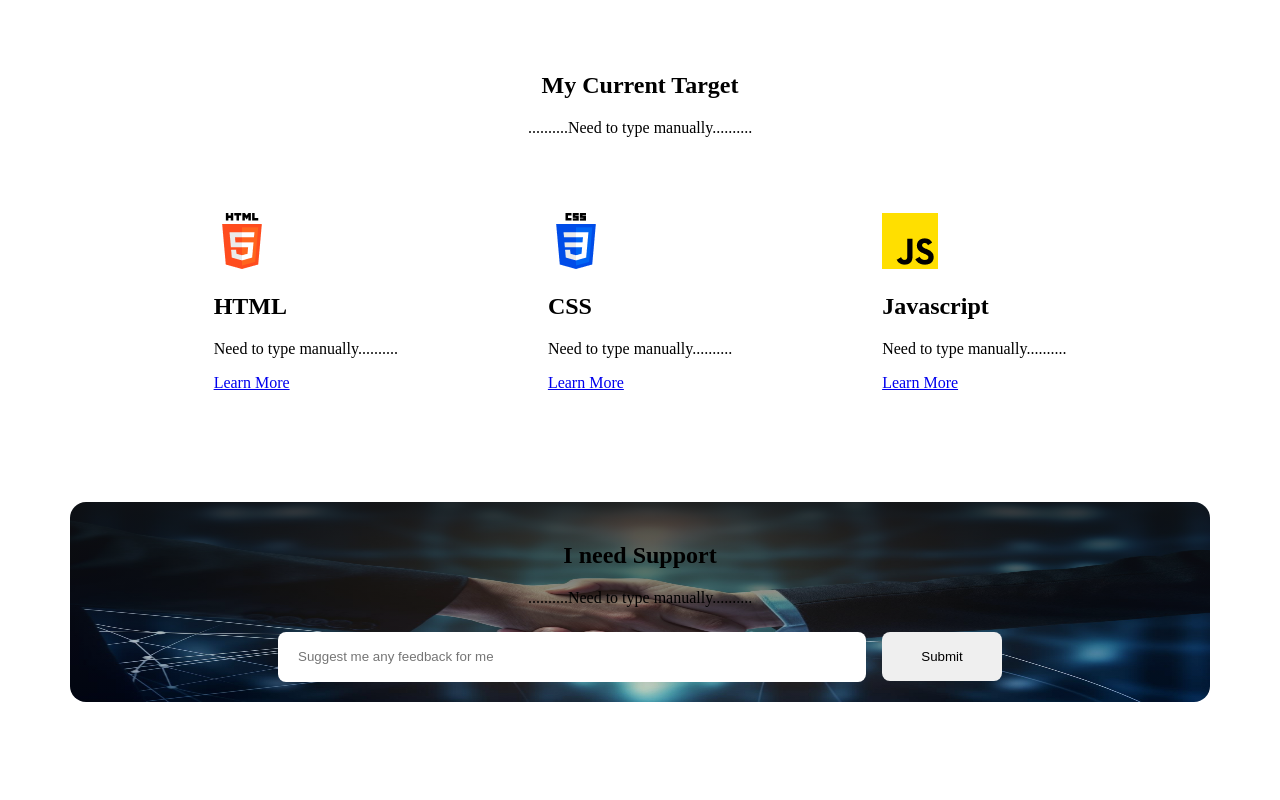
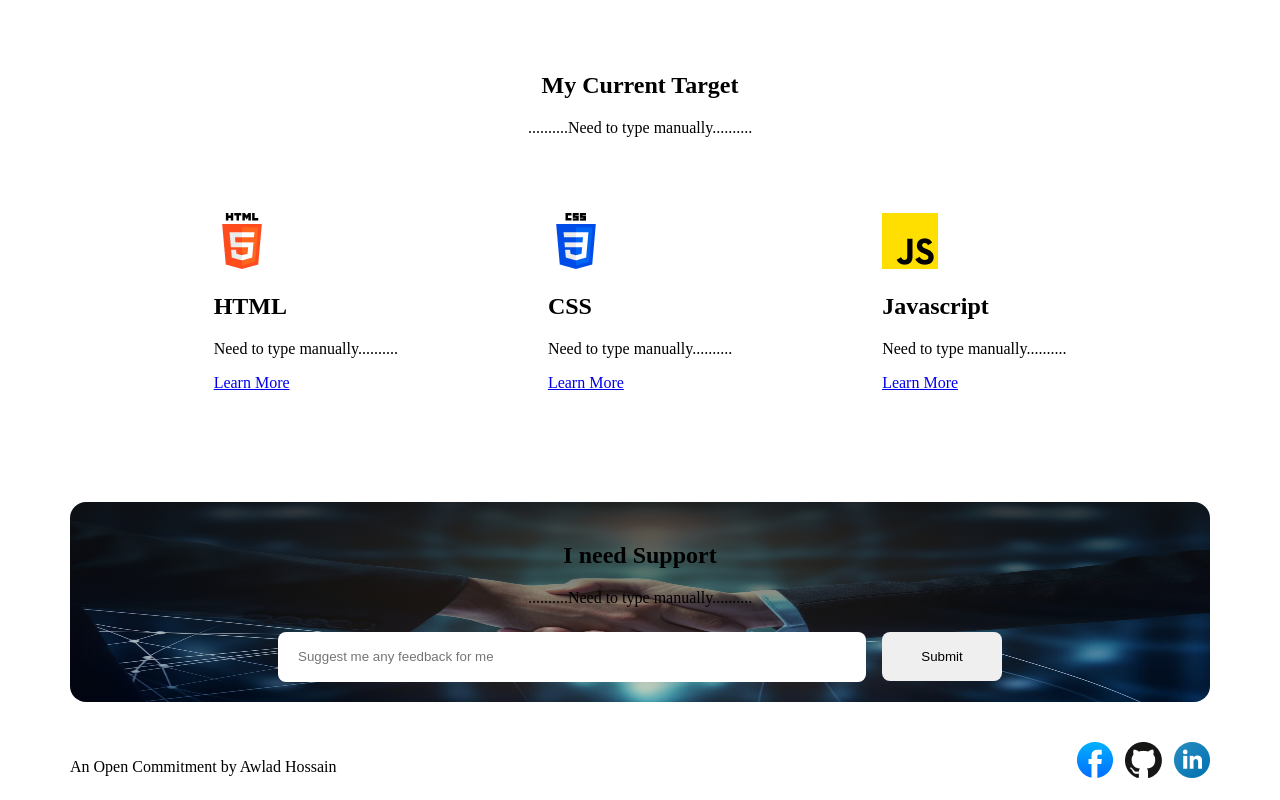
Before and after one commit to c4chamok/Assignment-1, a plain HTML site: page index.html in a window 1280 px wide. Shown: the part 2635-3435 px from the top of the page. Before the commit the page ends 3377 px from the top, so only its background shows below. Drawn offline with Linux system fonts and the light colour scheme.

Commit message:
footer updated

```diff
--- a/index.html
+++ b/index.html
@@ -124,7 +124,16 @@
         </section>
     </main>
     <footer>
-
+        <section class="footer-sect">
+            <div class="footer-div">
+                <div class="txt-div"> <p>An Open Commitment by Awlad Hossain</p></div>
+                <div class="link-div">
+                    <a href="https://facebook.com" target="_blank"><img src="./assets/facebook.png" alt=""></a>
+                    <a href="https://github.com" target="_blank"><img src="./assets/github.png" alt=""></a>
+                    <a href="https://linkedin.com" target="_blank"><img src="./assets/linkedin-icon 1.png" alt=""></a>
+                </div>
+            </div>
+        </section>
     </footer>
 </body>
 </html>
--- a/styles/style.css
+++ b/styles/style.css
@@ -160,3 +160,19 @@
     border: none;
     border-radius: 8px;
 }
+
+
+.footer-sect{
+    margin-top: 30px;
+}
+
+.footer-div{
+    max-width: 1140px;
+    margin: 0 auto;
+    display: flex;
+    justify-content: space-between;
+}
+
+.link-div a{
+    margin-left: 8px;
+}
```
